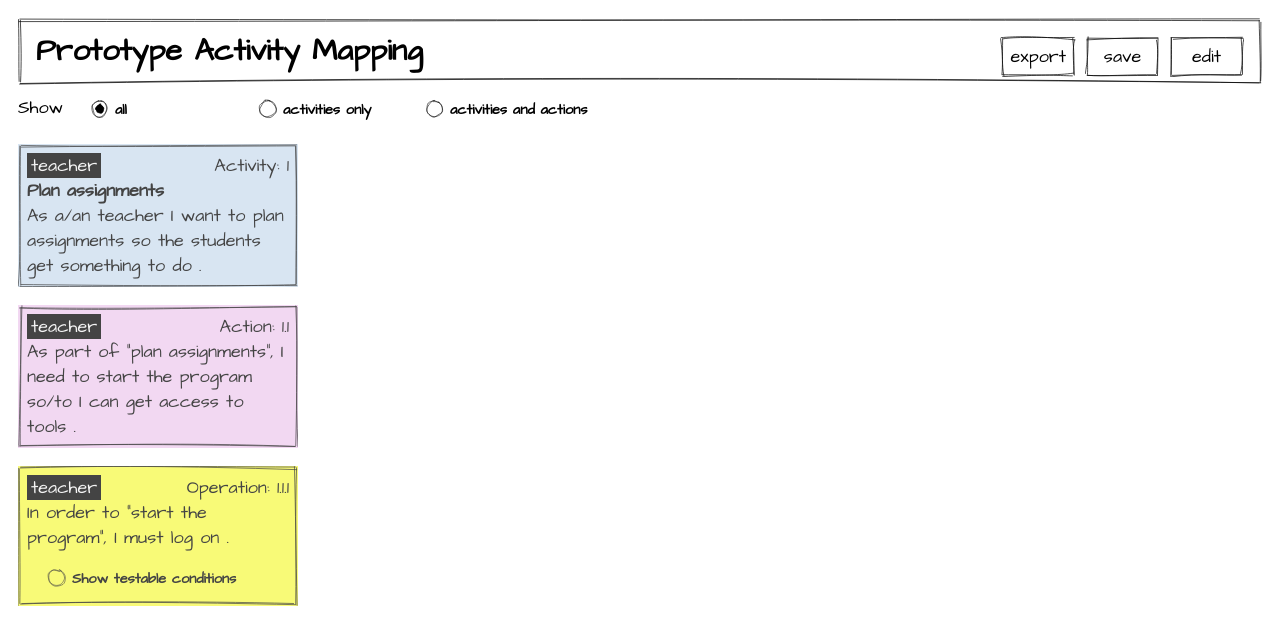
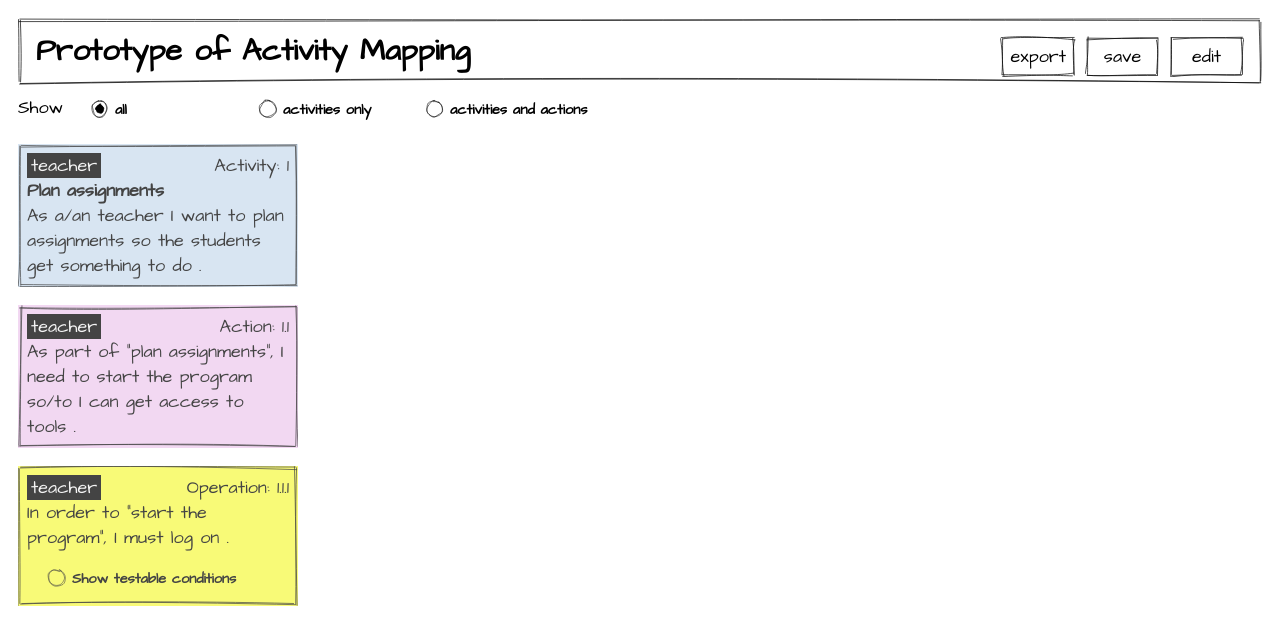
Before and after one commit to kjartanm/acitivity-design, a website: page docs/index.html in a window 1280 px wide. Drawn offline with Linux system fonts and the light colour scheme.

Commit message:
Update index.html

```diff
--- a/docs/index.html
+++ b/docs/index.html
@@ -68,7 +68,7 @@
         ]
     }</script>
     <script src="./mavo.min.js"></script>
-    <title>Prototype Activity Mapping</title>
+    <title>Prototype of Activity Mapping</title>
     <style>
         :root {
             font-family: 'Architects Daughter', cursive;
@@ -355,7 +355,7 @@
     </div>
     <header>
         <wired-card class="mv-bar">
-            <span class="header-title">Prototype Activity Mapping</span>
+            <span class="header-title">Prototype of Activity Mapping</span>
             <wired-button class="toolbar-btn mv-edit">edit</wired-button>
             <wired-button class="toolbar-btn mv-save">save</wired-button>
             <wired-button class="toolbar-btn mv-export">export</wired-button>
```
